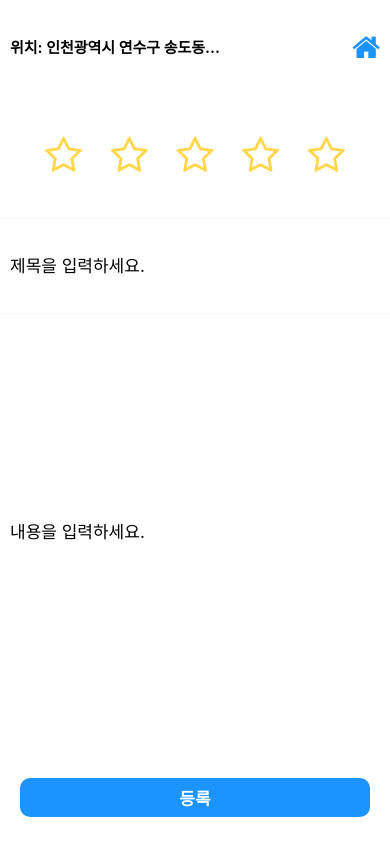
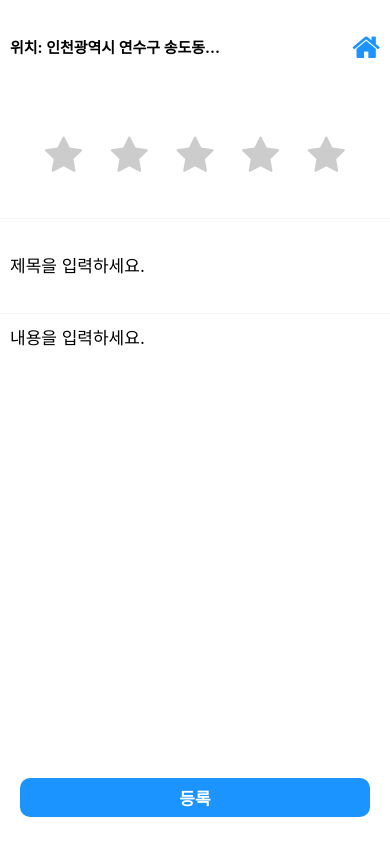
Before and after one commit to rnjsrntkd95/Eatery, a React Native app: screen / in a window 390 px wide. Built offline with nearby package versions, Linux system fonts and the light colour scheme.

Commit message:
add textInput multiline and limit maxLength, add starPoint effect

```diff
--- a/App.js
+++ b/App.js
@@ -17,7 +17,14 @@ close =() => {
   this.props.navigation.goBack()
 }
 
+
 export default class App extends Component {
+
+  state = {
+    starPoint: 0,
+
+  }
+
   render() {
     return (
 
@@ -60,14 +67,17 @@ export default class App extends Component {
           {
               [1, 2, 3, 4, 5].map(i => {
                 return <TouchableOpacity
+                  onPress = {() => this.setState({ starPoint : i })}
                   style={styles.starButton}
                   key={i}
                 >
                   <Icon
-                    name={"star-o"}
+                    name={"star"}
                     size={40}
-                    color={'#FFD64C'}
+                    color={this.state.starPoint >= i ? "#FFD64C" : "#CCCCCC"}
+
                   />
+
                 </TouchableOpacity>
               })
             }
@@ -94,8 +104,10 @@ export default class App extends Component {
           fontSize: 17,
           color: 'black',
           flex: 1,
-          textAlignVertical: 'top'
+          textAlignVertical: 'top',
           }}
+          multiline ={true}
+          maxLength ={240}
           placeholder ="내용을 입력하세요. "/>
       </View>
 
```
